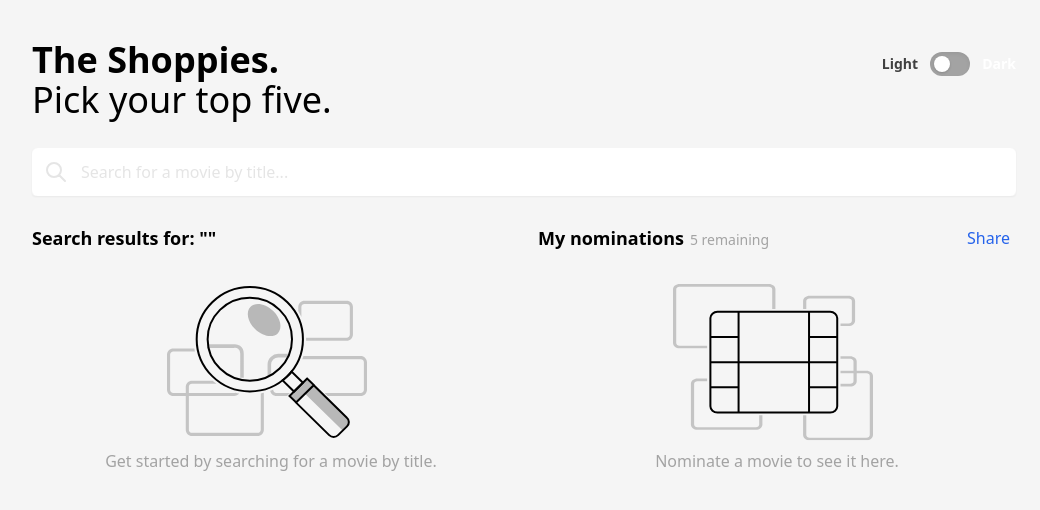
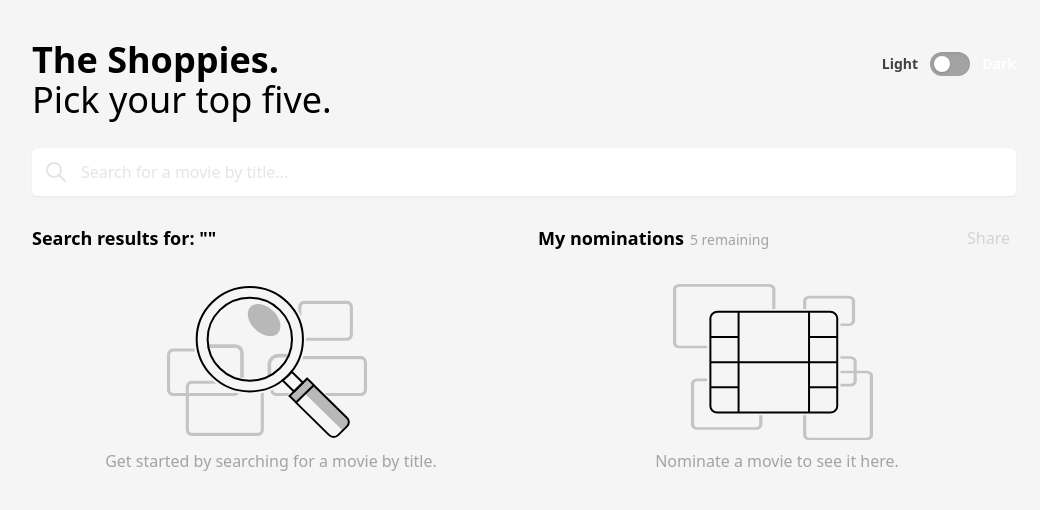
Before and after one commit to mattfrances/ShopifyWebChallenge2021, a React (Create React App) app: page / in a window 1280 px wide. Shown: the top 510 px of the page, without its empty margins (116-1156 px from the left). Built offline with nearby package versions, Linux system fonts and the light colour scheme; what tailwindcss-truncate-multiline would draw is missing.

Commit message:
added disabled styling to share button and updated readme

```diff
--- a/src/components/NominationList.js
+++ b/src/components/NominationList.js
@@ -26,7 +26,8 @@ const NominationList = ({ nominated, removeNomination }) => {
           } remaining`}</span>
         </h2>
         <button
-          className="rounded px-1.5 py-0.5 text-blue-600 hover:text-blue-500 focus:outline-none"
+          className="rounded px-1.5 py-0.5 text-blue-600 hover:text-blue-500 focus:outline-none disabled:text-gray-300"
+          disabled={nominated.length === 0}
           onClick={() => handleShareNominations()}
         >
           Share
--- a/tailwind.config.js
+++ b/tailwind.config.js
@@ -23,7 +23,7 @@ module.exports = {
   variants: {
     extend: {
       opacity: ['disabled'],
-      textColor: ['dark', 'responsive', 'hover', 'focus'],
+      textColor: ['dark', 'responsive', 'hover', 'focus', 'disabled'],
       backgroundColor: ['dark', 'responsive', 'hover', 'focus'],
     },
   },
```
Also changed, not shown: 1 other file (tests, documents, lock files or other folders).
